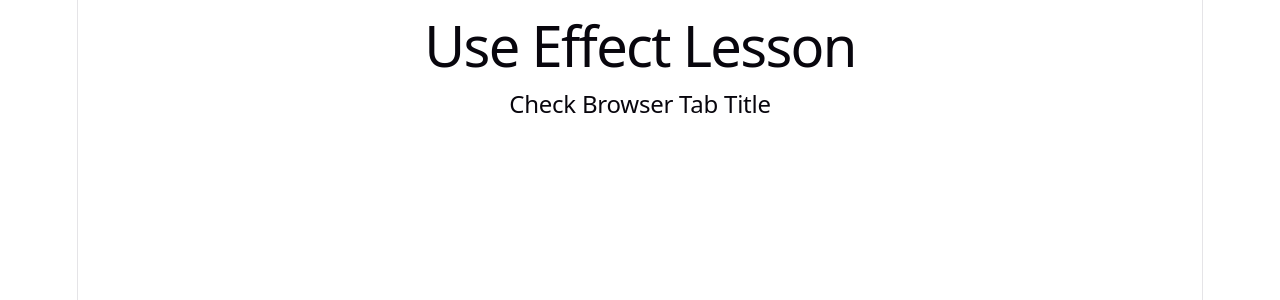
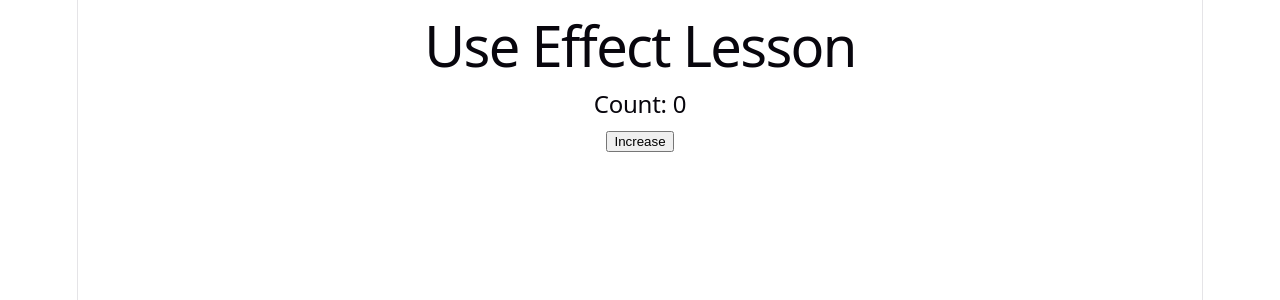
Before and after one commit to HaithamAbuDraz/react-learning-journey, a React (Vite) app: page / in a window 1280 px wide. Shown: the top 300 px of the page. Built offline with nearby package versions, Linux system fonts and the light colour scheme.

Commit message:
Replace static document title with dynamic count display

```diff
--- a/src/lessons/08-useEffect/components/PageTitle.jsx
+++ b/src/lessons/08-useEffect/components/PageTitle.jsx
@@ -1,15 +1,23 @@
-import { useEffect } from "react";
+import { useEffect, useState } from 'react';
 
-function PageTitle () {
+function PageTitle() {
+  const [count, setCount] = useState(0);
+
   useEffect(() => {
-    document.title = 'React useEffect Lesson'
-
-    console.log('Component Mounted');
-  }, []);
+    document.title = `Count: ${count}`;
+  }, [count]);
 
   return (
     <div>
-      <h2>Check Browser Tab Title</h2>
+      <h2>Count: {count}</h2>
+
+      <button
+        onClick={() => {
+          setCount(count + 1);
+        }}
+      >
+        Increase
+      </button>
     </div>
   );
 }
```
